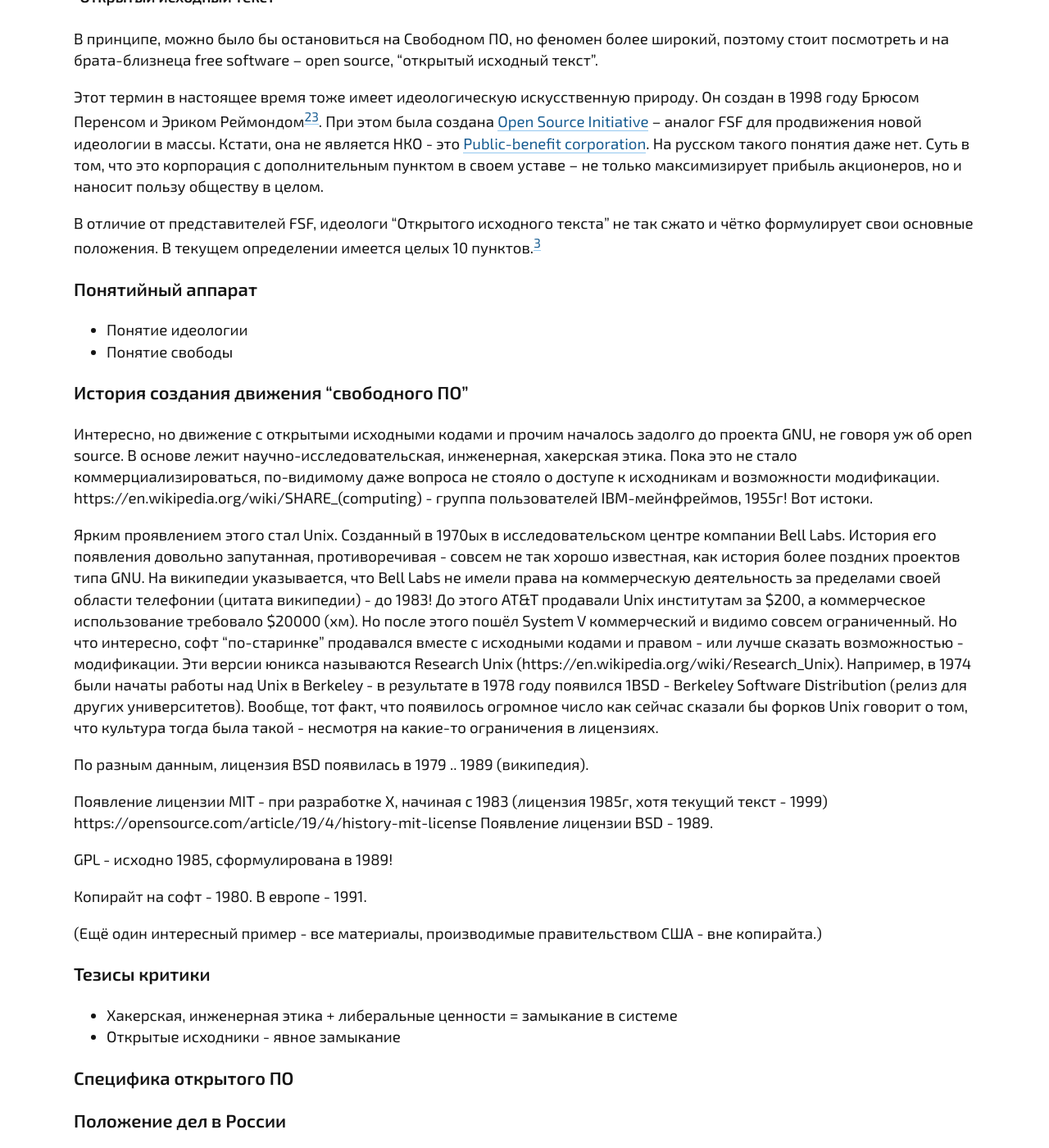
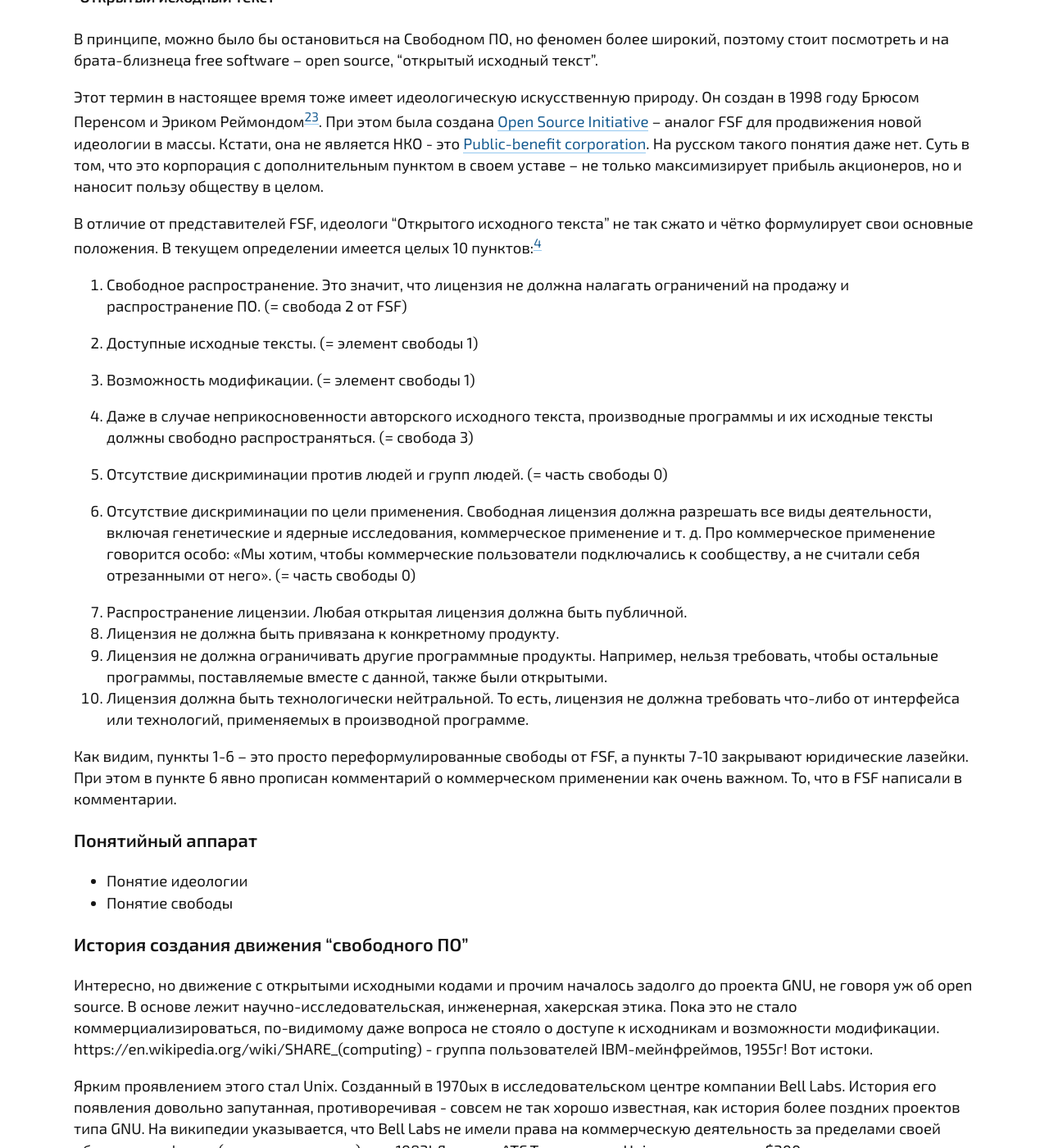
Before and after one commit to defcon-nn/defcon-nn.github.io, a Jekyll site: the page built from blog/foss-ideology-criticism.md, in a window 1280 px wide and 1400 px high, scrolled down 1573 px. Shown: the whole window at 82% size. Built offline with Jekyll 4.4.1, drawn with Linux system fonts in a browser that asks for light colours; our own code applies the rules of GitHub Pages for plain Markdown files; some of the changed text lies outside the part shown.

Commit message:
Расписано определение OSD

```diff
--- a/blog/foss-ideology-criticism.md
+++ b/blog/foss-ideology-criticism.md
@@ -46,9 +46,30 @@ https://www.gnu.org/philosophy/philosophy.html:
 Этот термин в настоящее время тоже имеет идеологическую искусственную природу. Он создан в 1998 году Брюсом Перенсом и Эриком Реймондом[^osi][^osd]. При этом была создана [Open Source Initiative](https://opensource.org/) -- аналог FSF для продвижения новой идеологии в массы. Кстати, она не является НКО - это [Public-benefit corporation](https://en.wikipedia.org/wiki/Public_benefit_corporation). На русском такого понятия даже нет. Суть в том, что это корпорация с дополнительным пунктом в своем уставе -- не только максимизирует прибыль акционеров, но и наносит пользу обществу в целом.
 
 [^osi]: https://en.wikipedia.org/wiki/Open_Source_Initiative
-[^osd]: https://en.wikipedia.org/wiki/The_Open_Source_Definition, на русском языке -- https://ru.wikipedia.org/wiki/Определение_Open_Source
+[^osd]: https://en.wikipedia.org/wiki/The_Open_Source_Definition
 
-В отличие от представителей FSF, идеологи "Открытого исходного текста" не так сжато и чётко формулирует свои основные положения. В текущем определении имеется целых 10 пунктов.[^osd]
+В отличие от представителей FSF, идеологи "Открытого исходного текста" не так сжато и чётко формулирует свои основные положения. В текущем определении имеется целых 10 пунктов:[^osd_ru]
+
+1. Свободное распространение. Это значит, что лицензия не должна налагать ограничений на продажу и распространение ПО. (= свобода 2 от FSF)
+
+2. Доступные исходные тексты. (= элемент свободы 1)
+
+3. Возможность модификации. (= элемент свободы 1)
+
+4. Даже в случае неприкосновенности авторского исходного текста, производные программы и их исходные тексты должны свободно распространяться. (= свобода 3)
+
+5. Отсутствие дискриминации против людей и групп людей. (= часть свободы 0)
+
+6. Отсутствие дискриминации по цели применения. Свободная лицензия должна разрешать все виды деятельности, включая генетические и ядерные исследования, коммерческое применение и т. д. Про коммерческое применение говорится особо: «Мы хотим, чтобы коммерческие пользователи подключались к сообществу, а не считали себя отрезанными от него». (= часть свободы 0)
+
+7. Распространение лицензии. Любая открытая лицензия должна быть публичной.
+8. Лицензия не должна быть привязана к конкретному продукту.
+9. Лицензия не должна ограничивать другие программные продукты. Например, нельзя требовать, чтобы остальные программы, поставляемые вместе с данной, также были открытыми.
+10. Лицензия должна быть технологически нейтральной. То есть, лицензия не должна требовать что-либо от интерфейса или технологий, применяемых в производной программе.
+
+[^osd_ru]: Описание пунктов сокращено, перевод взят отсюда: https://ru.wikipedia.org/wiki/Определение_Open_Source
+
+Как видим, пункты 1-6 -- это просто переформулированные свободы от FSF, а пункты 7-10 закрывают юридические лазейки. При этом в пункте 6 явно прописан комментарий о коммерческом применении как очень важном. То, что в FSF написали в комментарии.
 
 ### Понятийный аппарат
 
```
